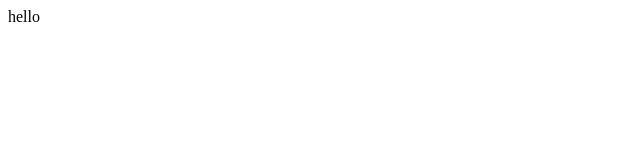
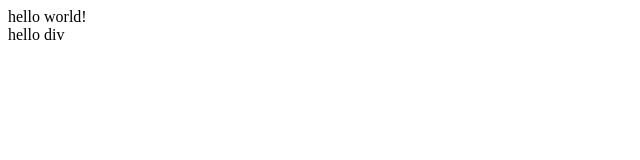
Before and after one commit to phibry/phibry-playground, a React (Vite) app in the folder phibry/: page / in a window 1280 px wide. Shown: the top 160 px of the page, without its empty margins (0-640 px from the left). Built offline with nearby package versions, Linux system fonts and the light colour scheme.

Commit message:
test changes in tsx and html

```diff
--- a/phibry/index.html
+++ b/phibry/index.html
@@ -10,6 +10,7 @@
 
 <body>
     <div id="root"></div>
+    <div>hello div</div>
     <script type="module" src="/src/main.tsx"></script>
 </body>
 
--- a/phibry/src/App.tsx
+++ b/phibry/src/App.tsx
@@ -1,6 +1,6 @@
 const App = () => {
     return (
-        <>hello</>
+        <>hello world!</>
     );
 }
 
--- a/phibry/vite.config.ts
+++ b/phibry/vite.config.ts
@@ -3,6 +3,6 @@ import react from '@vitejs/plugin-react-swc'
 
 // https://vitejs.dev/config/
 export default defineConfig({
-    base: "/phibry-playground/",
+    // base: "/phibry-playground/",
     plugins: [react()],
 })
```
